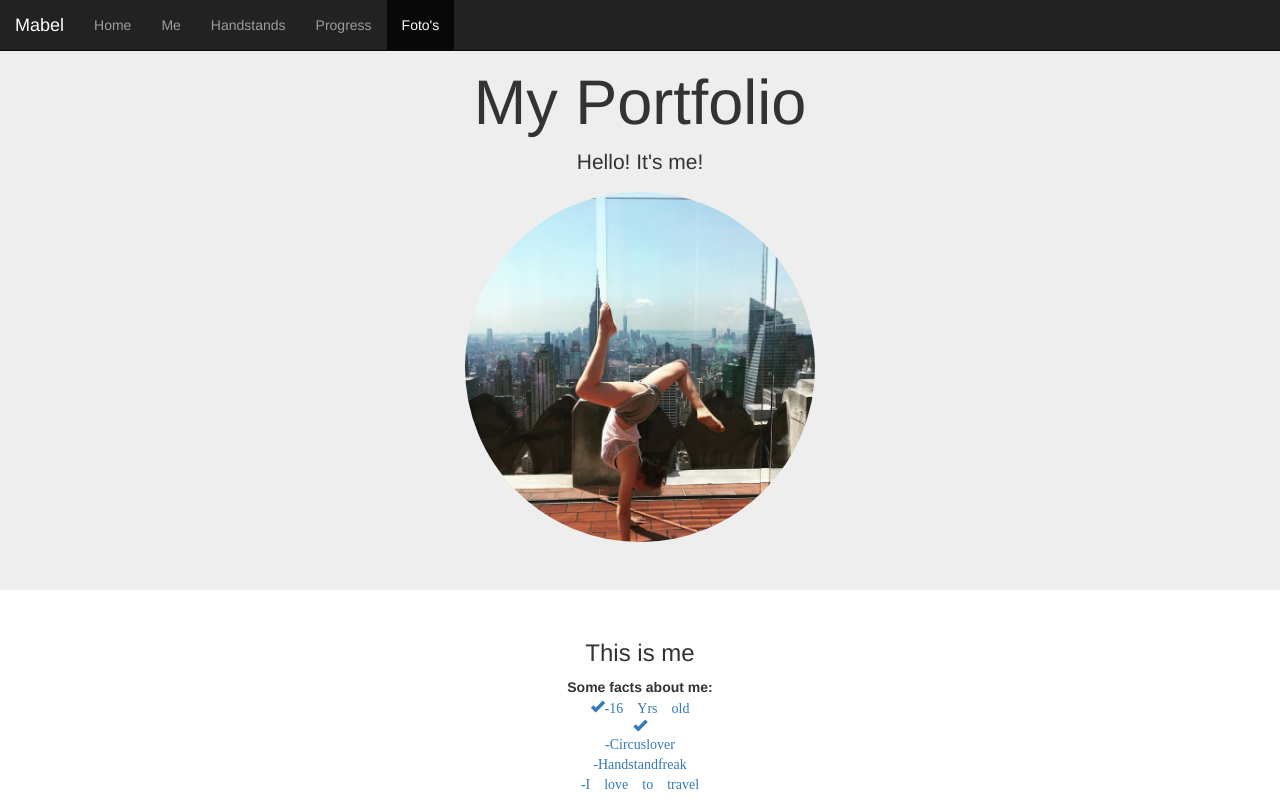
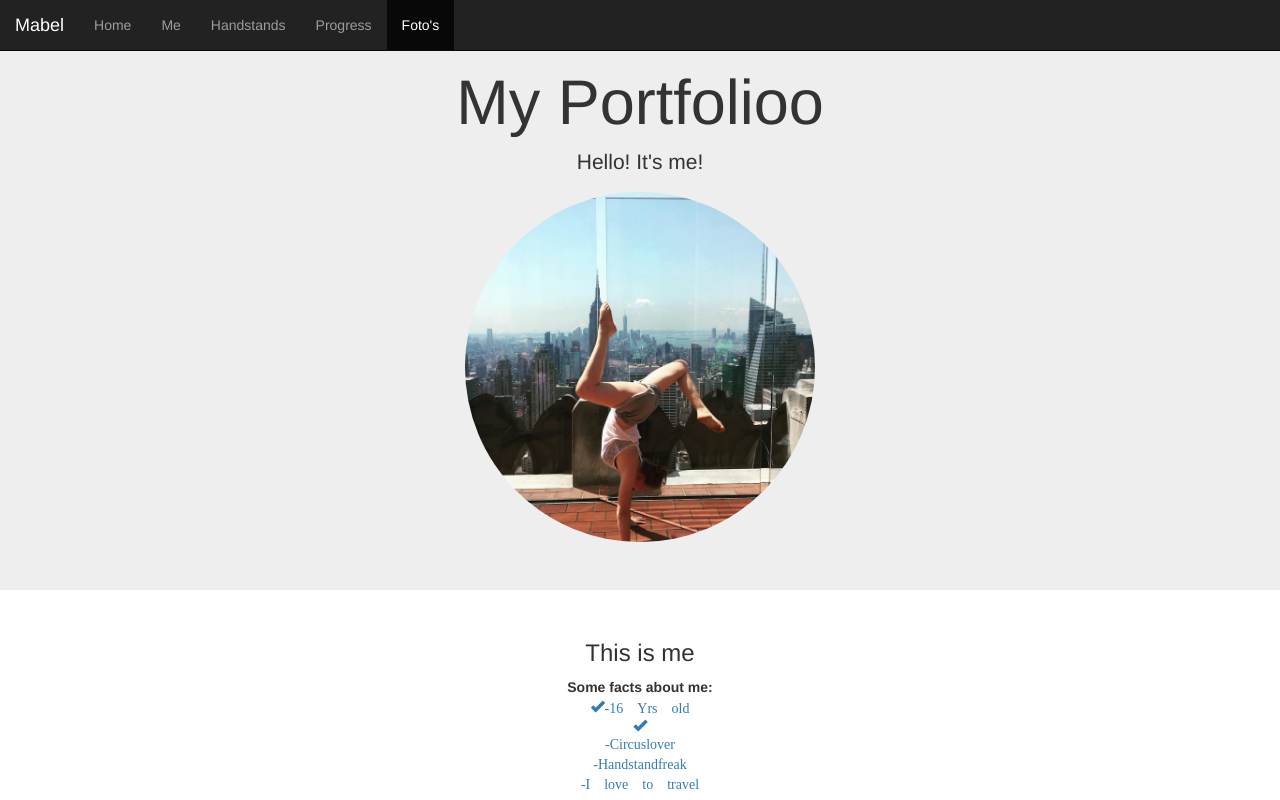
Before and after one commit to Mabel15/BootstapPO, a plain HTML site: page index.html in a window 1280 px wide. Shown: the top 800 px of the page. Drawn offline with nearby package versions, Linux system fonts and the light colour scheme.

Commit message:
o toegevoegd

```diff
--- a/index.html
+++ b/index.html
@@ -74,7 +74,7 @@
 
 <div id="Home"class="jumbotron container-fluid"><!--jumbotron zorgt voor het gekleurde vlak om de     ronde foto-->
   <div class="container text-center">
-    <h1>My Portfolio</h1>
+    <h1>My Portfolioo</h1>
     <p>Hello! It's me!</p>
 	<img src="handstand.jpg" class="img-responsive img-circle margin" style="display:inline" alt="Handstand" width="350" height="350">
   </div>
```
